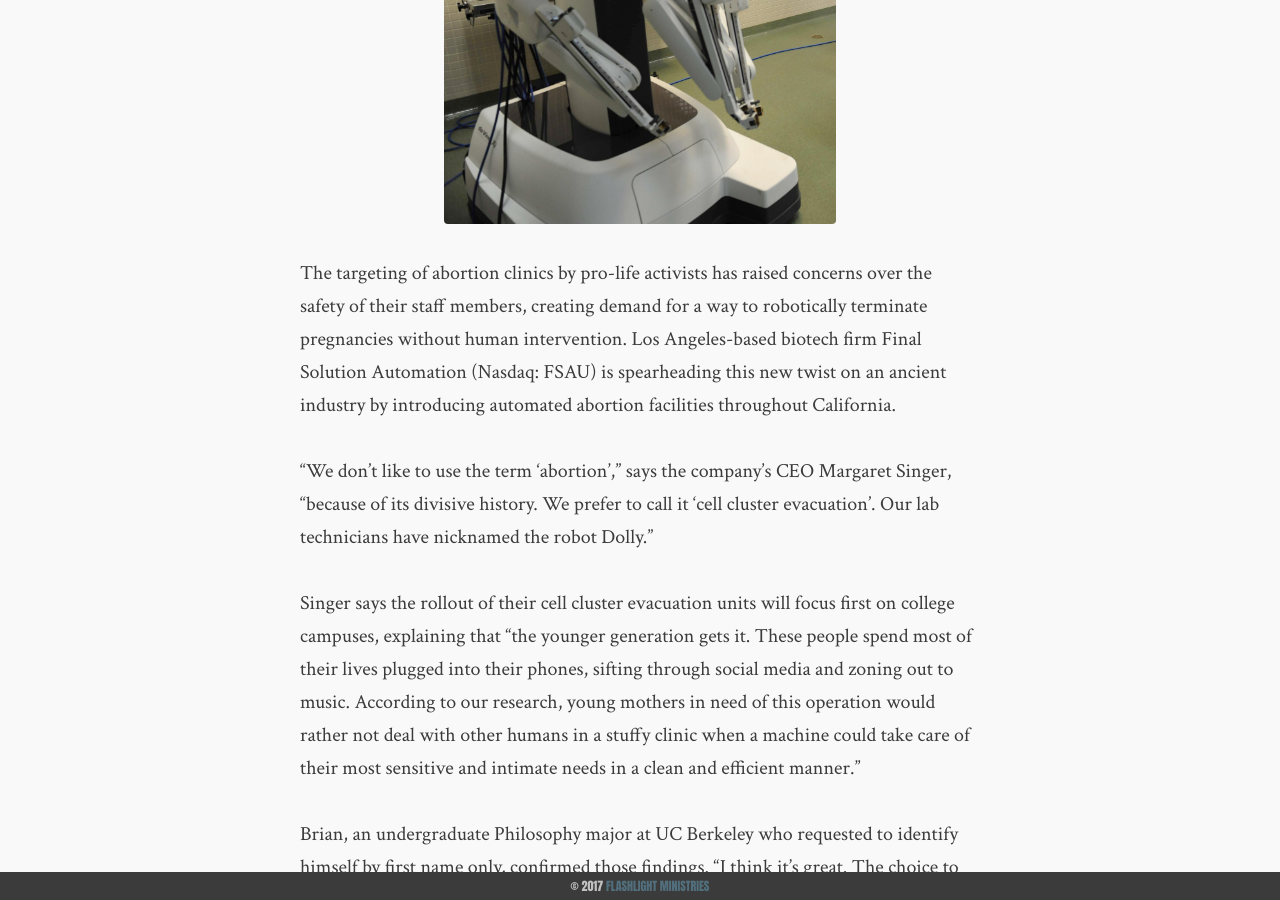
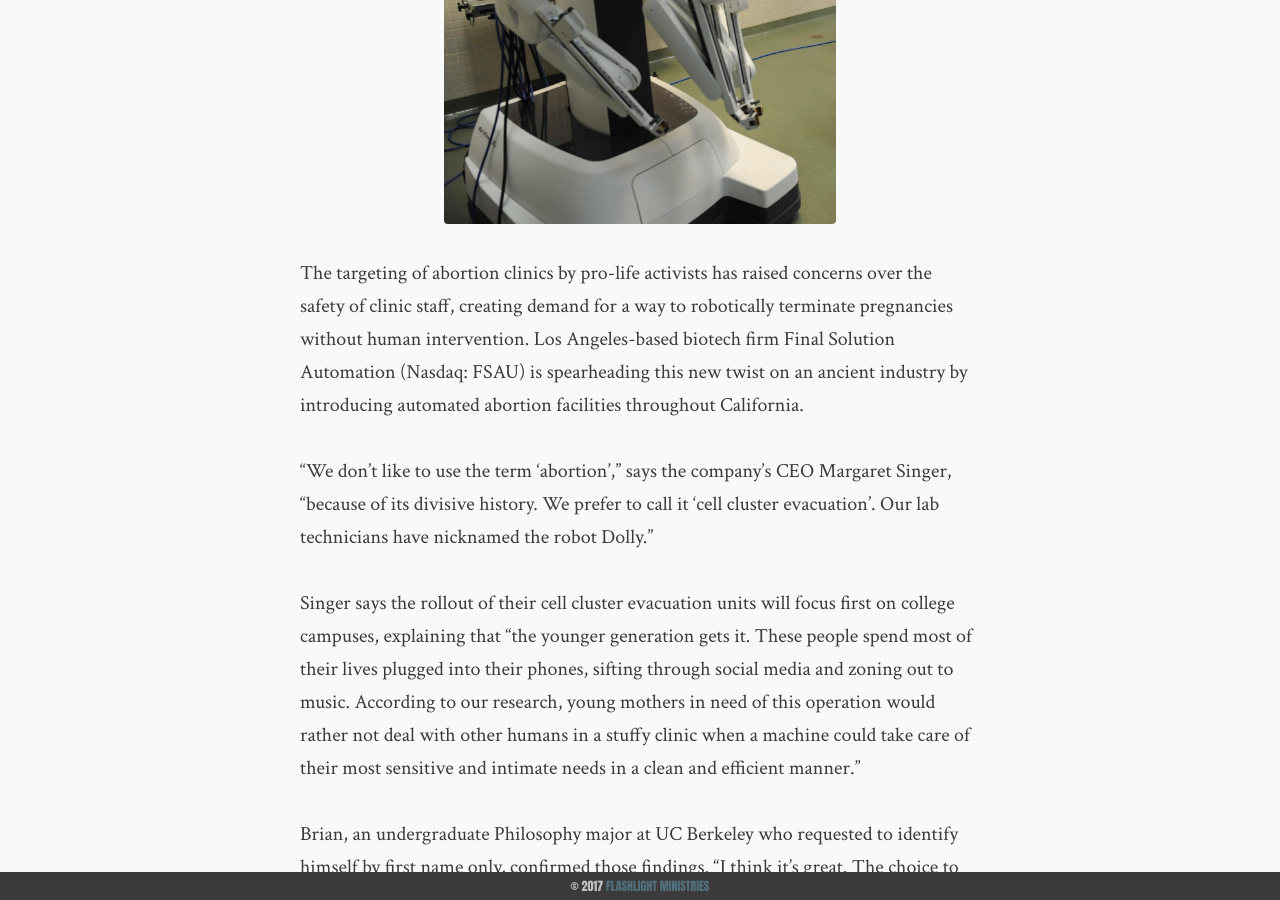
Before and after one commit to flashlightministries/oilforlight, a Jekyll site: the page built from _posts/2017-10-10-abortion-robots.md, in a window 1280 px wide and 900 px high, scrolled down 434 px. Built offline with Jekyll 4.4.1, drawn with Linux system fonts in a browser that asks for light colours; comment, search, counter and statistics services are not loaded.

Commit message:
Update 2017-10-10-abortion-robots.md

```diff
--- a/_posts/2017-10-10-abortion-robots.md
+++ b/_posts/2017-10-10-abortion-robots.md
@@ -8,7 +8,7 @@
 comments: false
 ---
 
-The targeting of abortion clinics by pro-life activists has raised concerns over the safety of their staff members, creating demand for a way to robotically terminate pregnancies without human intervention.  Los Angeles-based biotech firm Final Solution Automation (Nasdaq: FSAU) is spearheading this new twist on an ancient industry by introducing automated abortion facilities throughout California.
+The targeting of abortion clinics by pro-life activists has raised concerns over the safety of clinic staff, creating demand for a way to robotically terminate pregnancies without human intervention.  Los Angeles-based biotech firm Final Solution Automation (Nasdaq: FSAU) is spearheading this new twist on an ancient industry by introducing automated abortion facilities throughout California.
 
 "We don't like to use the term 'abortion'," says the company's CEO Margaret Singer, "because of its divisive history.  We prefer to call it 'cell cluster evacuation'.  Our lab technicians have nicknamed the robot Dolly."
 
```
